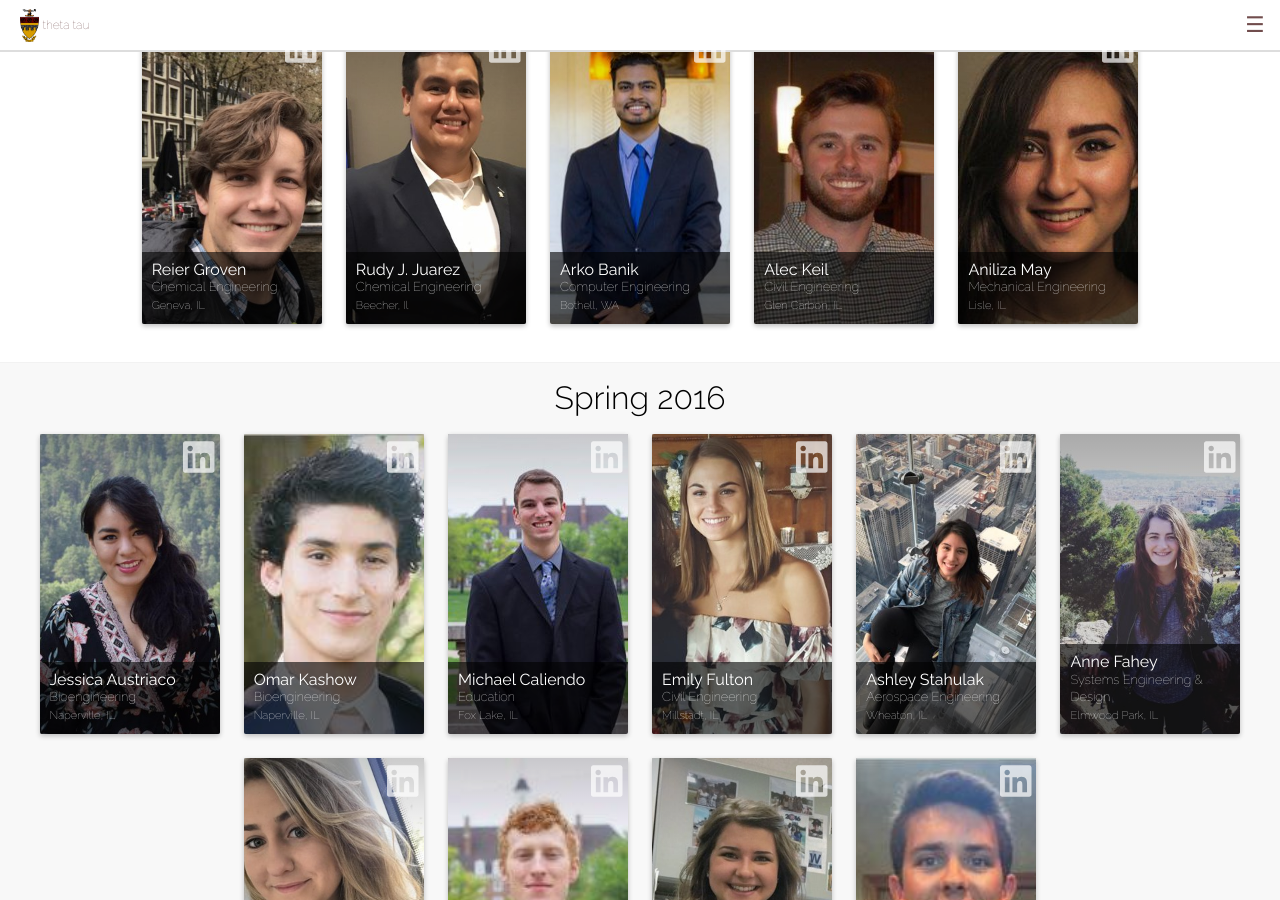
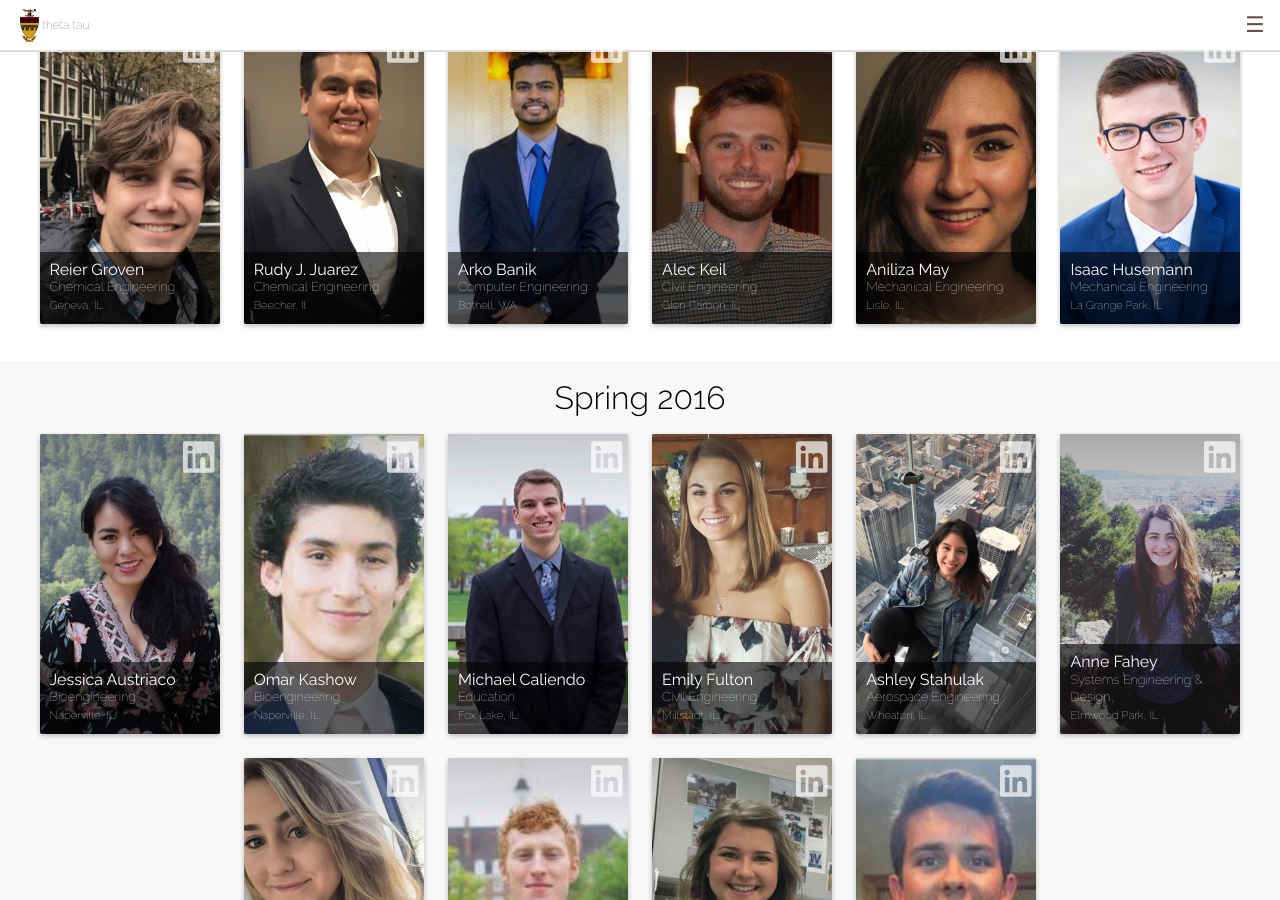
Before and after one commit to KappaThetaTau/kappathetatau.github.io, a Jekyll site: the page built from brothers.html, in a window 1280 px wide and 900 px high, scrolled down 2867 px. Built offline with Jekyll 4.4.1, drawn with Linux system fonts in a browser that asks for light colours; nearby versions of some CDN libraries.

Commit message:
Updated brothers

```diff
--- a/_data/members.yml
+++ b/_data/members.yml
@@ -182,6 +182,11 @@ classes:
     major: Mechanical Engineering
     name: Aniliza May
     picture: aniliza_may.jpg
+  - hometown: La Grange Park, IL
+    linkedin: http://www.linkedin.com/in/ihusemann
+    major: Mechanical Engineering
+    name: Isaac Husemann
+    picture: isaac_husemann.jpg
 - Spring 2016:
   - hometown: Naperville, IL
     linkedin: https://www.linkedin.com/in/jessicaaustriaco
--- a/scripts/Theta Tau Website Brother Info.csv
+++ b/scripts/Theta Tau Website Brother Info.csv
@@ -63,3 +63,4 @@ Timestamp,Email Address,Pledge Class,Full Name (ie. Dylan Huang),Major (ie. Comp
 3/1/2018 0:09:49,graft2@illinois.edu,Spring 2016,John Graft,Electrical Engineering,"Barrington, IL",https://www.linkedin.com/in/john-graft-826361119/,https://drive.google.com/open?id=1dU5FWZzGN7hFNcg_aVbHvNwNvhQZoTKp
 3/1/2018 0:38:39,anilizamay@gmail.com,Fall 2016,Aniliza May,Mechanical Engineering,"Lisle, IL",https://www.linkedin.com/in/aniliza-may-410743129/,https://drive.google.com/open?id=13WHAEJZ7etZzp4Wmw69ds0hdccRUGSPk
 3/1/2018 1:11:19,tsk3@illinois.edu,Fall 2017,Tim Krashevsky,Engineering Physics,Vernon Hills,https://www.linkedin.com/in/tim-krashevsky-59612b148/,https://drive.google.com/open?id=1r297aRQbwCboW-0lfInosIGfGZC9gY81
+3/1/2018 3:59:28,ijh2@illinois.edu,Fall 2016,Isaac Husemann,Mechanical Engineering,"La Grange Park, IL",http://www.linkedin.com/in/ihusemann,https://drive.google.com/open?id=1XX-kFNZFv73d-TXRNHEqfmjOCqSJSlX-
```
Also changed, not shown: assets/imgs/brothers/isaac_husemann.jpg (added).
